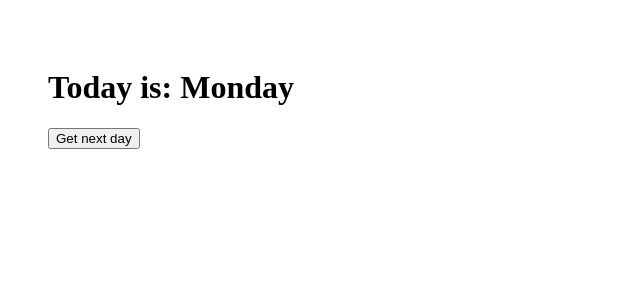
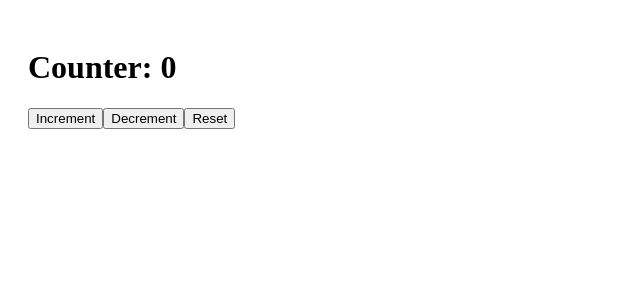
Before and after one commit to mlestrella843/ReactAdvanced_Meta, a React (Create React App) app in the folder react_advanced/: page / in a window 1280 px wide. Shown: the top 300 px of the page, without its empty margins (0-640 px from the left). Built offline with nearby package versions, Linux system fonts and the light colour scheme.

Commit message:
useReducer hook

```diff
--- a/react_advanced/src/App.jsx
+++ b/react_advanced/src/App.jsx
@@ -1,5 +1,6 @@
 import React from 'react';
 import './index.css';
+import { Counter } from './components/useReducer';
 // import FetchWithUseEffect from './components/fetch-with-useEffects';
 // import { FetchLab } from './components/fetch-lab';
 // import { CounterApp } from './components/counter-app';
@@ -13,7 +14,7 @@ import './index.css';
 // import { FormNonControlToControl } from './components/form_uncont_controll';
 // import Lab from './components/labHooksObjects';
 // import { HookUSeEffect } from './components/sideEffectsHook';
-import { LabCustom } from './components/CustomHooks/useCustom-lab';
+// import { LabCustom } from './components/CustomHooks/useCustom-lab';
 
 
 // const desserts = [
@@ -58,7 +59,8 @@ function App() {
       {/* <FetchWithUseEffect /> */}
       {/* <FetchLab /> */}
       {/* <CounterApp /> */}
-      <LabCustom />
+      {/* <LabCustom /> */}
+      <Counter />
 
     </div>
   );
--- /dev/null
+++ b/react_advanced/src/components/useReducer.jsx
@@ -0,0 +1,30 @@
+import React, { useReducer } from "react";
+
+// 1. Definir la función reducer
+const reducer = (state, action) => {
+  switch (action.type) {
+    case "increment":
+      return { count: state.count + 1 };
+    case "decrement":
+      return { count: state.count - 1 };
+    case "reset":
+      return { count: 0 };
+    default:
+      throw new Error("Acción no reconocida");
+  }
+};
+
+const Counter = () => {
+  // 2. Inicializar el estado con useReducer
+  const [state, dispatch] = useReducer(reducer, { count: 0 });
+
+  return (
+    <div style={{ padding: "20px" }}>
+      <h1>Counter: {state.count}</h1>
+      <button className="bg-green-400 text-white text-xs rounded mx-2 p-2" onClick={() => dispatch({ type: "increment" })}>Increment</button>
+      <button className="bg-green-400 text-white text-xs rounded mx-2 p-2" onClick={() => dispatch({ type: "decrement" })}>Decrement</button>
+      <button className="bg-green-400 text-white text-xs rounded mx-2 p-2" onClick={() => dispatch({ type: "reset" })}>Reset</button>
+    </div>
+  );
+}
+export {Counter};
```
